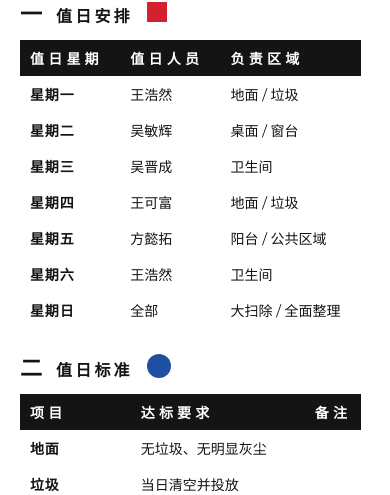
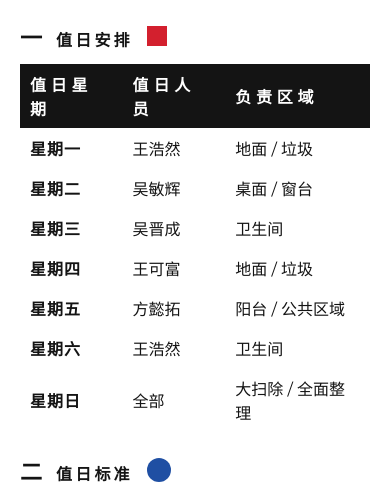
Before and after one commit to jbcl33/zrb, a plain HTML site: page index.html in a window 390 px wide. Shown: the part 275-770 px from the top of the page. Drawn offline with Linux system fonts and the light colour scheme; no server answers.

Commit message:
Set A4 page ratio and enlarge font
Page is now 210mm wide with A4 min-height and A4 print sizing; table text 17px→20px, header 14px→16px.

Co-Authored-By: Claude <noreply@anthropic.com>

```diff
--- a/index.html
+++ b/index.html
@@ -25,8 +25,9 @@
   }
 
   .sheet {
-    max-width: 960px;
-    margin: 0 auto;
+    width: 210mm;
+    max-width: 100%;
+    margin: 24px auto;
     background: none;
   }
   .page {
@@ -34,6 +35,7 @@
     padding: 44px 48px 48px;
     position: relative;
     overflow: hidden;
+    min-height: 297mm;
   }
 
   /* —— 装饰几何（包豪斯） —— */
@@ -153,13 +155,13 @@
   table {
     width: 100%;
     border-collapse: collapse;
-    font-size: 17px;
+    font-size: 20px;
   }
   th {
     font-family: "Montserrat", "Microsoft YaHei", sans-serif;
     background: var(--ink);
     color: #fff;
-    font-size: 14px;
+    font-size: 16px;
     font-weight: 700;
     letter-spacing: .3em;
     text-align: left;
@@ -229,14 +231,14 @@
 
   @media (max-width: 720px) {
     body { padding: 0; }
-    .page { padding: 28px 20px; }
+    .page { padding: 28px 20px; min-height: auto; }
     .layout { flex-direction: column; gap: 20px; margin-top: 8px; }
     .title-block { flex-direction: row; align-items: flex-start; gap: 14px; }
     h1 { font-size: clamp(40px, 11vw, 64px); }
     .title-side { padding-top: 0; gap: 14px; }
     .kicker { letter-spacing: .3em; font-size: 11px; }
     .title-geo { gap: 12px; }
-    .content table { font-size: 14px; }
+    .content table { font-size: 16px; }
     .content th, .content td { padding: 8px 10px; }
     section + section { margin-top: 22px; }
     .sec-num { font-size: 22px; }
@@ -249,9 +251,11 @@
     .geo-tri { border-left-width: 11px; border-right-width: 11px; border-bottom-width: 19px; }
   }
 
+  @page { size: A4; margin: 0; }
+
   @media print {
     body { background: #fff; padding: 0; }
-    .sheet { background: none; padding: 0; }
+    .sheet { background: none; padding: 0; margin: 0; }
     tbody tr:hover { background: #fff; }
     .edit-toggle { display: none; }
     body.editing td { background: #fff; }
```
